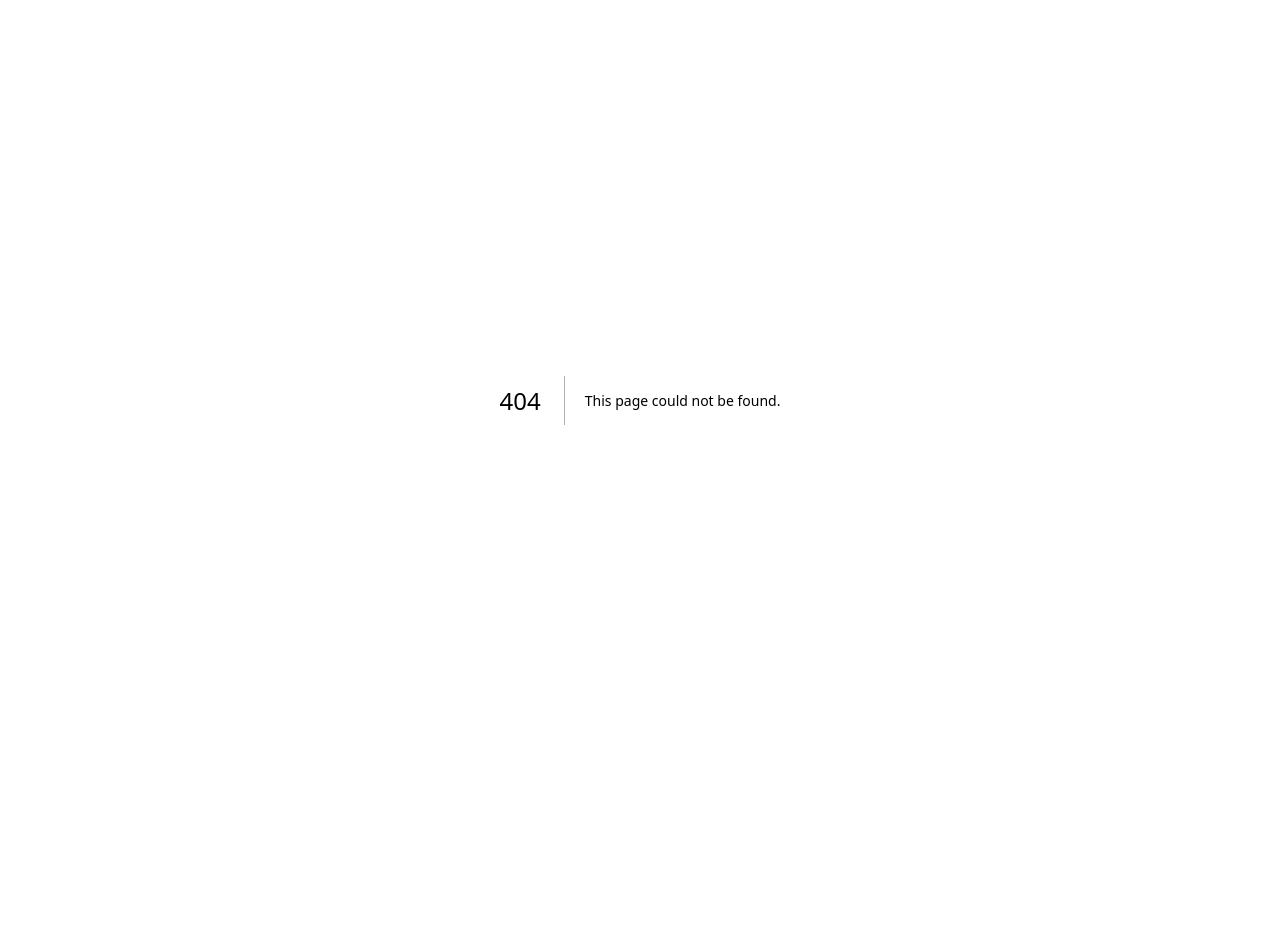
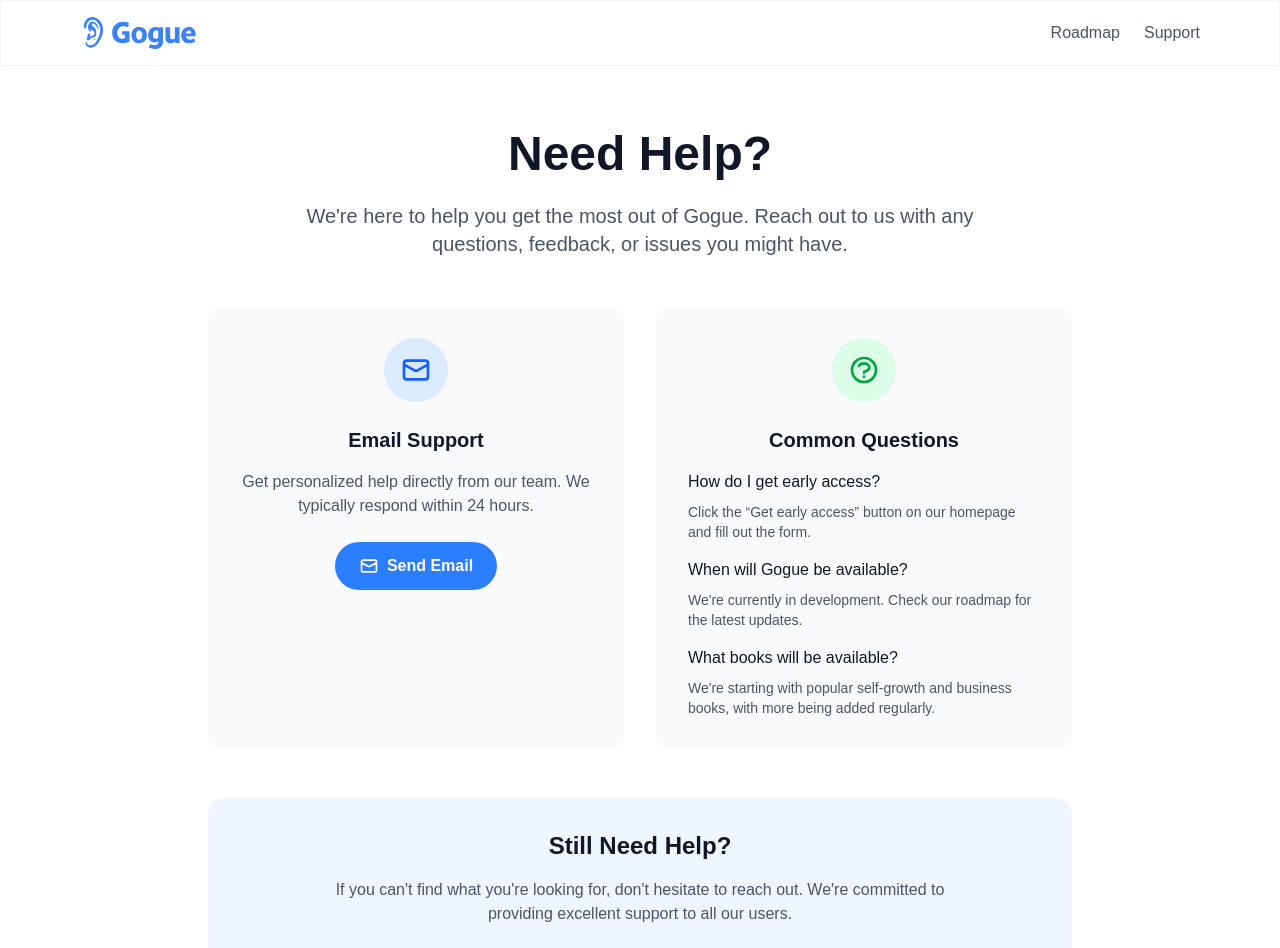
Before and after one commit to msevera/gogue-web, a Next.js app: page /support in a window 1280 px wide. Before the commit this address had no page. Shown: the top 948 px of the page. Before the commit the page ends 800 px from the top, so only its background shows below. Built offline with nearby package versions, Linux system fonts and the light colour scheme.

Commit message:
Add Support link to multiple pages for improved user navigation

```diff
--- /dev/null
+++ b/app/support/page.tsx
@@ -0,0 +1,119 @@
+'use client';
+import Image from "next/image";
+import Link from "next/link";
+
+export default function Support() {
+  const handleEmailClick = () => {
+    const subject = encodeURIComponent("Support Request - Gogue");
+    const body = encodeURIComponent("Hi Michael,\n\nI need help with:\n\n");
+    const mailtoLink = `mailto:michael.svr@gmail.com?subject=${subject}&body=${body}`;
+    window.open(mailtoLink, '_blank');
+  };
+
+  return (
+    <div className="min-h-screen bg-white">
+      {/* Header */}
+      <header className="border-b border-gray-100 border">
+        <div className="max-w-6xl mx-auto px-4 py-4 flex items-center justify-between">
+          <div className="flex items-center gap-3">
+            <Link href="/">
+              <Image src="/logo.svg" alt="Gogue" width={120} height={32} className="w-20 h-6 md:w-[120px] md:h-8" />
+            </Link>
+          </div>
+          <div className="flex items-center gap-4 md:gap-6">
+            <Link
+              href="/roadmap"
+              className="block text-gray-600 hover:text-gray-900 transition-colors font-medium text-sm md:text-base"
+            >
+              Roadmap
+            </Link>
+            <Link
+              href="/support"
+              className="block text-gray-600 hover:text-gray-900 transition-colors font-medium text-sm md:text-base"
+            >
+              Support
+            </Link>
+          </div>
+        </div>
+      </header>
+
+      {/* Main Content */}
+      <div className="max-w-4xl mx-auto px-4 py-16">
+        <div className="text-center mb-12">
+          <h1 className="text-4xl md:text-5xl font-bold text-gray-900 mb-6">
+            Need Help?
+          </h1>
+          <p className="text-xl text-gray-600 max-w-2xl mx-auto">
+            We&apos;re here to help you get the most out of Gogue. Reach out to us with any questions, feedback, or issues you might have.
+          </p>
+        </div>
+
+        {/* Support Options */}
+        <div className="grid md:grid-cols-2 gap-8 mb-12">
+          {/* Email Support */}
+          <div className="bg-gray-50 rounded-2xl p-8 text-center">
+            <div className="w-16 h-16 bg-blue-100 rounded-full flex items-center justify-center mx-auto mb-6">
+              <svg className="w-8 h-8 text-blue-600" fill="none" stroke="currentColor" viewBox="0 0 24 24">
+                <path strokeLinecap="round" strokeLinejoin="round" strokeWidth={2} d="M3 8l7.89 4.26a2 2 0 002.22 0L21 8M5 19h14a2 2 0 002-2V7a2 2 0 00-2-2H5a2 2 0 00-2 2v10a2 2 0 002 2z" />
+              </svg>
+            </div>
+            <h3 className="text-xl font-semibold text-gray-900 mb-4">Email Support</h3>
+            <p className="text-gray-600 mb-6">
+              Get personalized help directly from our team. We typically respond within 24 hours.
+            </p>
+            <button
+              onClick={handleEmailClick}
+              className="inline-flex items-center px-6 py-3 bg-blue-500 text-white font-semibold rounded-full hover:bg-blue-600 transition-colors focus:outline-none focus:ring-2 focus:ring-blue-500 focus:ring-offset-2"
+            >
+              <svg className="w-5 h-5 mr-2" fill="none" stroke="currentColor" viewBox="0 0 24 24">
+                <path strokeLinecap="round" strokeLinejoin="round" strokeWidth={2} d="M3 8l7.89 4.26a2 2 0 002.22 0L21 8M5 19h14a2 2 0 002-2V7a2 2 0 00-2-2H5a2 2 0 00-2 2v10a2 2 0 002 2z" />
+              </svg>
+              Send Email
+            </button>
+          </div>
+
+          {/* FAQ Section */}
+          <div className="bg-gray-50 rounded-2xl p-8">
+            <div className="w-16 h-16 bg-green-100 rounded-full flex items-center justify-center mx-auto mb-6">
+              <svg className="w-8 h-8 text-green-600" fill="none" stroke="currentColor" viewBox="0 0 24 24">
+                <path strokeLinecap="round" strokeLinejoin="round" strokeWidth={2} d="M8.228 9c.549-1.165 2.03-2 3.772-2 2.21 0 4 1.343 4 3 0 1.4-1.278 2.575-3.006 2.907-.542.104-.994.54-.994 1.093m0 3h.01M21 12a9 9 0 11-18 0 9 9 0 0118 0z" />
+              </svg>
+            </div>
+            <h3 className="text-xl font-semibold text-gray-900 mb-4 text-center">Common Questions</h3>
+            <div className="space-y-4 text-left">
+              <div>
+                <h4 className="font-medium text-gray-900 mb-2">How do I get early access?</h4>
+                <p className="text-sm text-gray-600">Click the &ldquo;Get early access&rdquo; button on our homepage and fill out the form.</p>
+              </div>
+              <div>
+                <h4 className="font-medium text-gray-900 mb-2">When will Gogue be available?</h4>
+                <p className="text-sm text-gray-600">We&apos;re currently in development. Check our roadmap for the latest updates.</p>
+              </div>
+              <div>
+                <h4 className="font-medium text-gray-900 mb-2">What books will be available?</h4>
+                <p className="text-sm text-gray-600">We&apos;re starting with popular self-growth and business books, with more being added regularly.</p>
+              </div>
+            </div>
+          </div>
+        </div>
+
+        {/* Additional Help Section */}
+        <div className="bg-blue-50 rounded-2xl p-8 text-center">
+          <h3 className="text-2xl font-semibold text-gray-900 mb-4">Still Need Help?</h3>
+          <p className="text-gray-600 mb-6 max-w-2xl mx-auto">
+            If you can&apos;t find what you&apos;re looking for, don&apos;t hesitate to reach out. We&apos;re committed to providing excellent support to all our users.
+          </p>
+          <button
+            onClick={handleEmailClick}
+            className="inline-flex items-center px-8 py-4 bg-blue-500 text-white text-lg font-semibold rounded-full hover:bg-blue-600 transition-colors focus:outline-none focus:ring-2 focus:ring-blue-500 focus:ring-offset-2"
+          >
+            <svg className="w-5 h-5 mr-2" fill="none" stroke="currentColor" viewBox="0 0 24 24">
+              <path strokeLinecap="round" strokeLinejoin="round" strokeWidth={2} d="M3 8l7.89 4.26a2 2 0 002.22 0L21 8M5 19h14a2 2 0 002-2V7a2 2 0 00-2-2H5a2 2 0 00-2 2v10a2 2 0 002 2z" />
+            </svg>
+            Contact Support
+          </button>
+        </div>
+      </div>
+    </div>
+  );
+}
```
